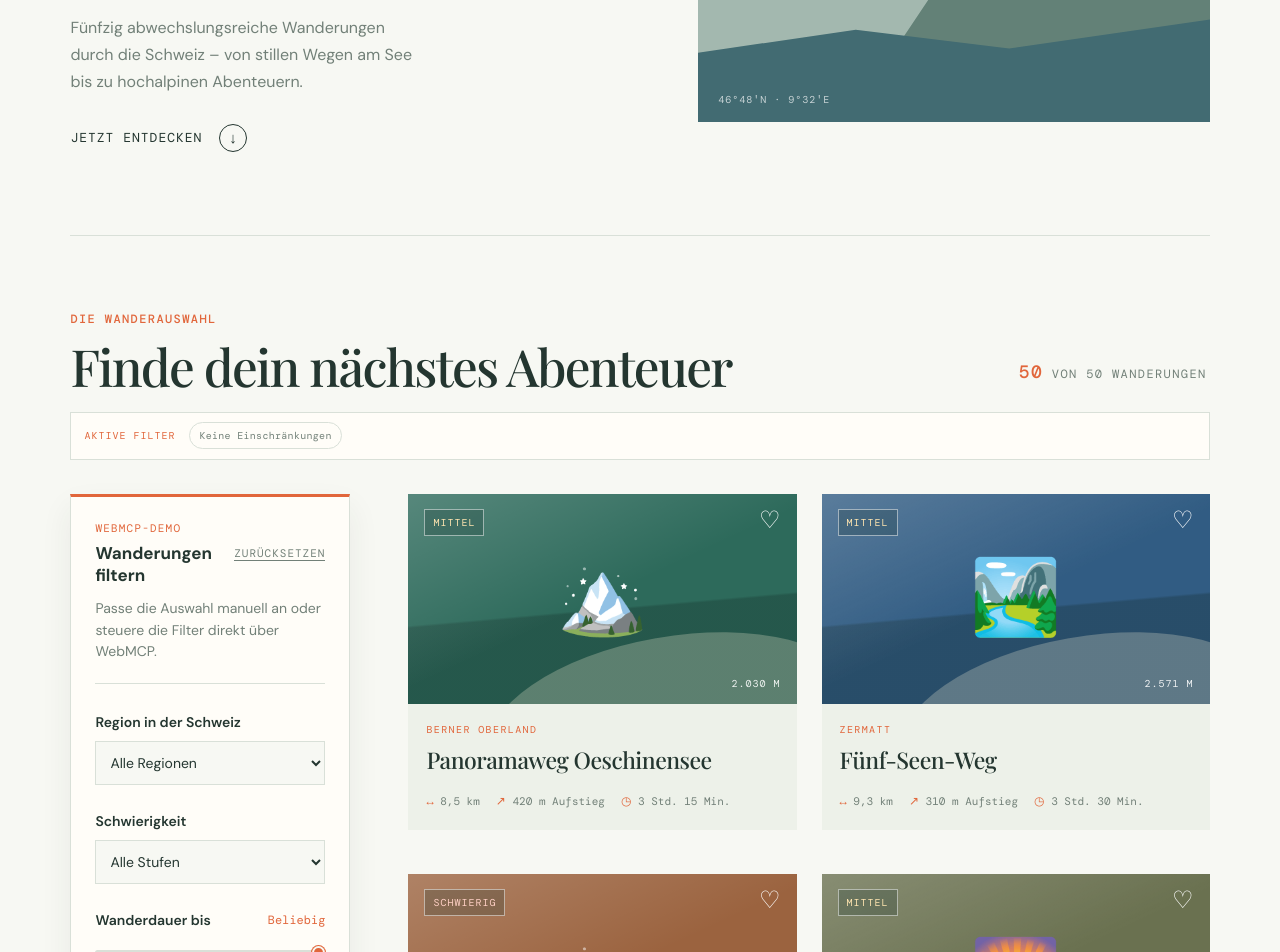
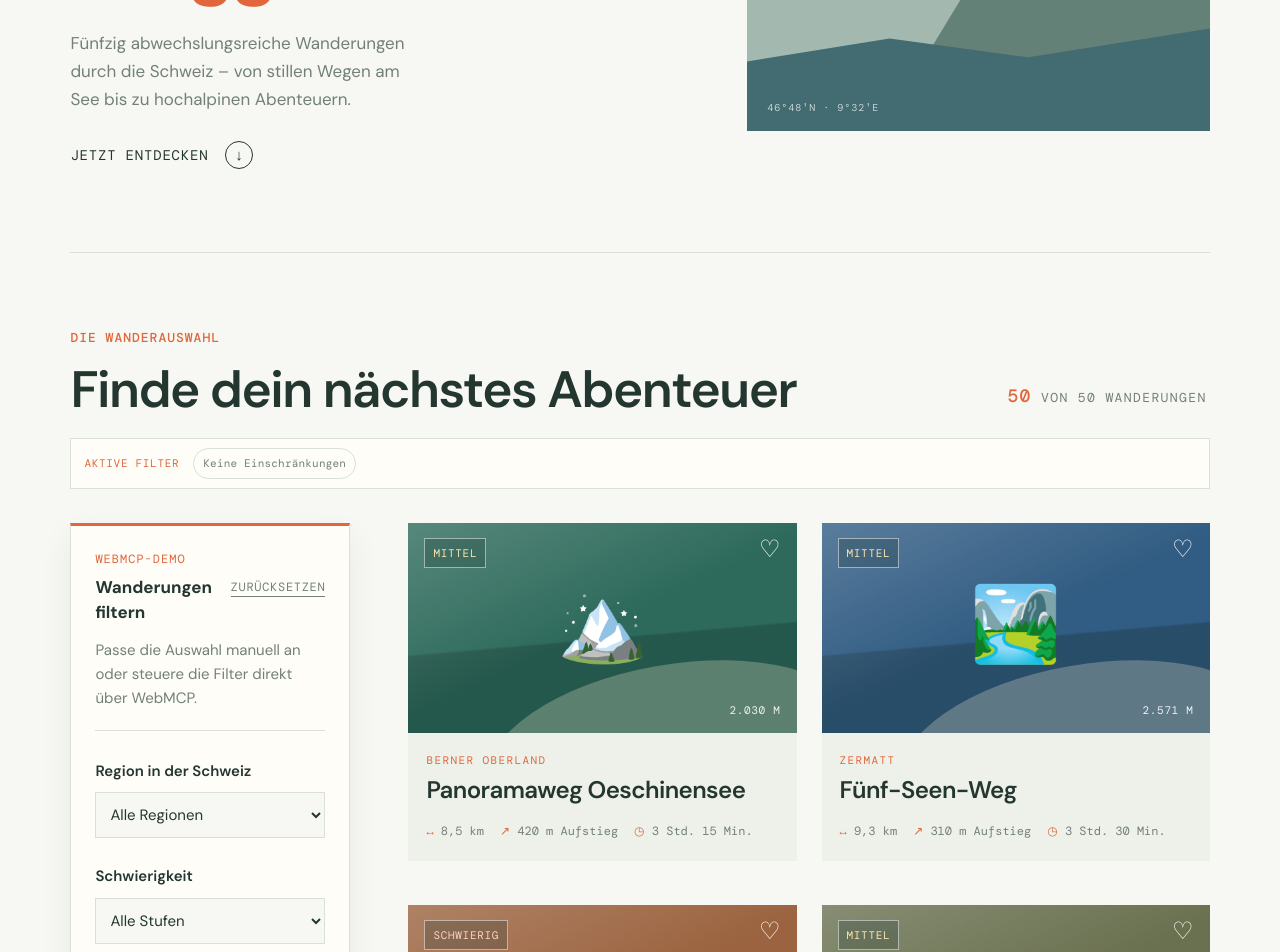
Before and after one commit to mactanner/trailfolk, a React (Vite) app: page / in a window 1280 px wide. Shown: the part 440-1392 px from the top of the page. Built offline with nearby package versions, Linux system fonts and the light colour scheme.

Commit message:
fix: improved readability

```diff
--- a/src/App.css
+++ b/src/App.css
@@ -1,4 +1,4 @@
-@import url('https://fonts.googleapis.com/css2?family=DM+Mono:wght@400;500&family=DM+Sans:wght@400;500;600;700&family=Playfair+Display:wght@500;600&display=swap');
+@import url('https://fonts.googleapis.com/css2?family=DM+Mono:wght@400;500&family=DM+Sans:wght@400;500;600;700&display=swap');
 
 :root {
   --ink: #243630;
@@ -92,7 +92,7 @@ nav {
 nav a,
 .saved-button {
   color: var(--muted);
-  font-size: 14px;
+  font-size: 15px;
   text-decoration: none;
   transition: color 180ms ease;
 }
@@ -145,8 +145,9 @@ footer,
 .eyebrow {
   margin: 0 0 22px;
   color: var(--accent);
-  font-size: 12px;
+  font-size: 13px;
   font-weight: 500;
+  letter-spacing: 1px;
 }
 
 h1,
@@ -158,16 +159,16 @@ p {
 
 h1,
 h2 {
-  font-family: 'Playfair Display', Georgia, serif;
-  font-weight: 500;
-  letter-spacing: -1.8px;
+  font-family: 'DM Sans', sans-serif;
+  font-weight: 600;
+  letter-spacing: -1.5px;
 }
 
 h1 {
   margin-bottom: 25px;
   color: var(--ink);
   font-size: clamp(48px, 6vw, 83px);
-  line-height: 0.99;
+  line-height: 1.04;
 }
 
 h1 span {
@@ -179,8 +180,8 @@ h1 span {
   max-width: 350px;
   margin-bottom: 28px;
   color: var(--muted);
-  font-size: 16px;
-  line-height: 1.7;
+  font-size: 17px;
+  line-height: 1.65;
 }
 
 .hero-link {
@@ -189,8 +190,8 @@ h1 span {
   align-items: center;
   color: var(--ink);
   font-family: 'DM Mono', monospace;
-  font-size: 13px;
-  letter-spacing: 1px;
+  font-size: 14px;
+  letter-spacing: 0.8px;
   text-decoration: none;
   text-transform: uppercase;
 }
@@ -297,13 +298,13 @@ h1 span {
 h2 {
   margin-bottom: 0;
   font-size: clamp(36px, 4vw, 54px);
-  line-height: 1;
+  line-height: 1.1;
 }
 
 .result-count {
   margin: 0 3px 8px 0;
   color: var(--muted);
-  font-size: 12px;
+  font-size: 13px;
 }
 
 .result-count strong {
@@ -356,8 +357,8 @@ h2 {
   flex: 0 0 auto;
   color: var(--accent);
   font-family: 'DM Mono', monospace;
-  font-size: 10px;
-  letter-spacing: 1px;
+  font-size: 11px;
+  letter-spacing: 0.7px;
   text-transform: uppercase;
 }
 
@@ -374,8 +375,8 @@ h2 {
   background: rgba(225, 102, 59, 0.08);
   color: var(--ink);
   font-family: 'DM Mono', monospace;
-  font-size: 10px;
-  letter-spacing: 0.3px;
+  font-size: 11px;
+  letter-spacing: 0.2px;
 }
 
 .filter-chip-muted {
@@ -422,8 +423,8 @@ h2 {
   margin: 0 0 7px;
   color: var(--accent);
   font-family: 'DM Mono', monospace;
-  font-size: 11px;
-  letter-spacing: 1.2px;
+  font-size: 12px;
+  letter-spacing: 1px;
   text-transform: uppercase;
 }
 
@@ -432,8 +433,8 @@ h2 {
   padding-bottom: 20px;
   border-bottom: 1px solid var(--line);
   color: var(--muted);
-  font-size: 14px;
-  line-height: 1.55;
+  font-size: 15px;
+  line-height: 1.6;
 }
 
 .filters-heading button {
@@ -444,8 +445,8 @@ h2 {
   color: var(--muted);
   cursor: pointer;
   font-family: 'DM Mono', monospace;
-  font-size: 11px;
-  letter-spacing: 1px;
+  font-size: 12px;
+  letter-spacing: 0.7px;
   text-transform: uppercase;
 }
 
@@ -453,14 +454,14 @@ h2 {
   margin-bottom: 10px;
   color: var(--ink);
   font-family: 'DM Sans', sans-serif;
-  font-size: 14px;
+  font-size: 15px;
   font-weight: 600;
 }
 
 .filter-label strong {
   color: var(--accent);
   font-family: 'DM Mono', monospace;
-  font-size: 12px;
+  font-size: 13px;
   font-weight: 400;
 }
 
@@ -489,8 +490,8 @@ input[type='range']::-webkit-slider-thumb {
   justify-content: space-between;
   margin: 9px 0 27px;
   color: var(--muted);
-  font-size: 10px;
-  letter-spacing: 0.8px;
+  font-size: 11px;
+  letter-spacing: 0.4px;
 }
 
 select {
@@ -503,7 +504,7 @@ select {
   background: var(--paper);
   color: var(--ink);
   cursor: pointer;
-  font-size: 14px;
+  font-size: 15px;
 }
 
 select:focus {
@@ -526,9 +527,8 @@ select:focus {
 .filter-note p {
   margin: 0;
   color: var(--muted);
-  font-family: 'Playfair Display', Georgia, serif;
-  font-size: 15px;
-  line-height: 1.45;
+  font-size: 16px;
+  line-height: 1.5;
 }
 
 .hike-grid {
@@ -590,8 +590,8 @@ select:focus {
   position: absolute;
   z-index: 2;
   color: rgba(255, 255, 255, 0.9);
-  font-size: 10px;
-  letter-spacing: 1px;
+  font-size: 11px;
+  letter-spacing: 0.7px;
 }
 
 .difficulty {
@@ -640,17 +640,18 @@ select:focus {
 .hike-region {
   margin-bottom: 8px;
   color: var(--accent);
-  font-size: 10px;
+  font-size: 11px;
 }
 
 .hike-content h3 {
   min-height: 24px;
   margin-bottom: 18px;
   color: var(--ink);
-  font-family: 'Playfair Display', Georgia, serif;
-  font-size: 23px;
-  font-weight: 500;
-  letter-spacing: -0.5px;
+  font-family: 'DM Sans', sans-serif;
+  font-size: 24px;
+  font-weight: 600;
+  letter-spacing: -0.6px;
+  line-height: 1.15;
 }
 
 .hike-meta {
@@ -659,7 +660,8 @@ select:focus {
   gap: 8px 16px;
   color: var(--muted);
   font-family: 'DM Mono', monospace;
-  font-size: 11px;
+  font-size: 12px;
+  line-height: 1.5;
 }
 
 .hike-meta b {
@@ -682,13 +684,14 @@ select:focus {
 
 .empty-state h3 {
   margin: 15px 0 8px;
-  font-family: 'Playfair Display', Georgia, serif;
+  font-family: 'DM Sans', sans-serif;
   font-size: 24px;
+  font-weight: 600;
 }
 
 .empty-state p {
   color: var(--muted);
-  font-size: 15px;
+  font-size: 16px;
 }
 
 .empty-state button {
@@ -710,7 +713,7 @@ footer {
   padding: 28px 0;
   border-top: 1px solid var(--line);
   color: var(--muted);
-  font-size: 11px;
+  font-size: 12px;
 }
 
 @media (max-width: 800px) {
@@ -765,12 +768,12 @@ footer {
   }
 
   .hike-content h3 {
-    font-size: 17px;
+    font-size: 18px;
   }
 
   .hike-meta {
     display: block;
-    font-size: 10px;
+    font-size: 11px;
     line-height: 1.9;
   }
 
@@ -808,6 +811,6 @@ footer {
   footer {
     gap: 12px;
     flex-wrap: wrap;
-    font-size: 8px;
+    font-size: 10px;
   }
 }
--- a/src/index.css
+++ b/src/index.css
@@ -15,4 +15,6 @@ html {
 body {
   min-width: 320px;
   margin: 0;
+  font-size: 16px;
+  line-height: 1.5;
 }
```
